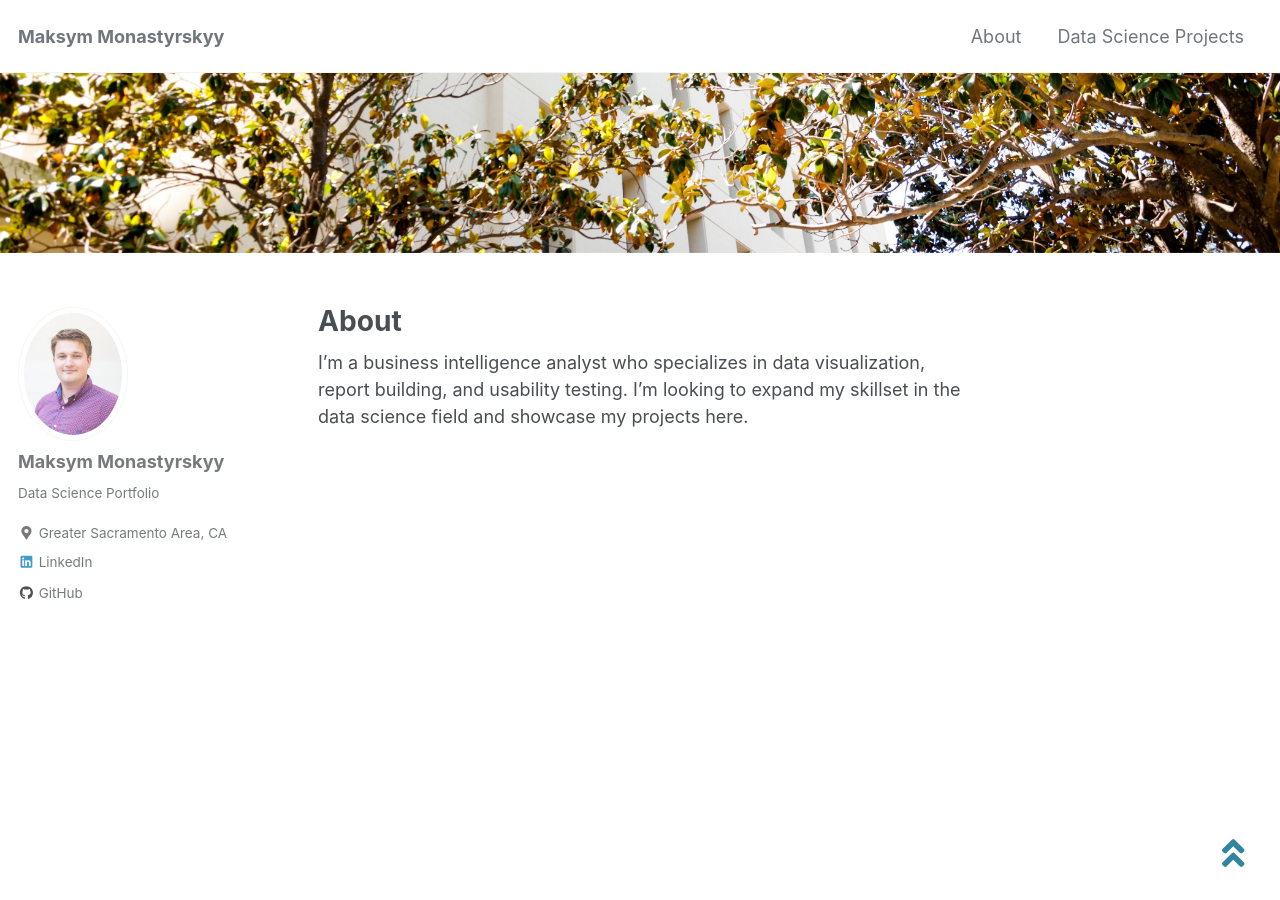
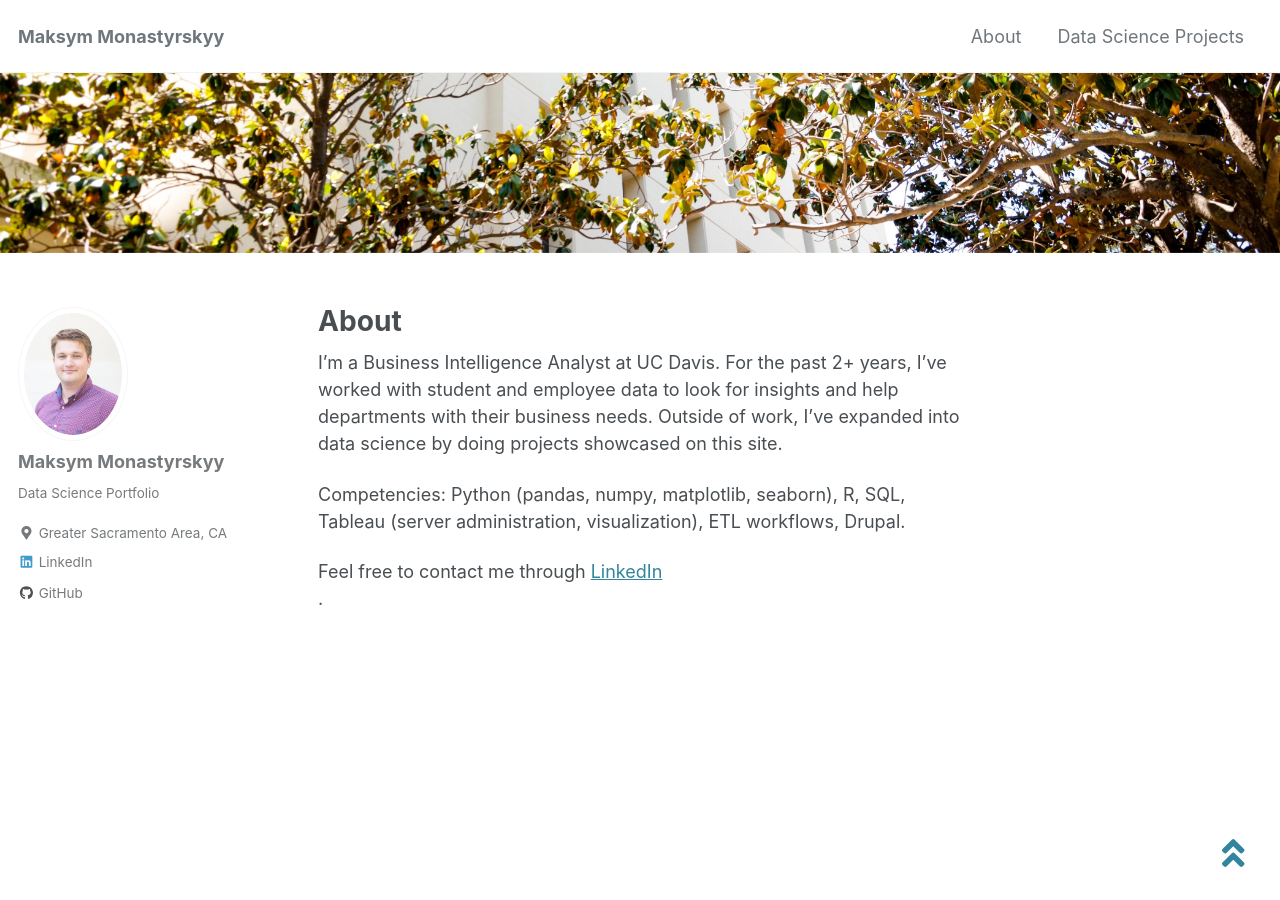
Before and after one commit to monastyrskyy/monastyrskyy.github.io, a Jekyll site: the page built from _pages/about.md, in a window 1280 px wide and 900 px high. Built offline with Jekyll 4.4.1, drawn with Linux system fonts in a browser that asks for light colours; cached includes are drawn as plain includes; nearby versions of some CDN libraries.

```diff
--- a/_pages/about.md
+++ b/_pages/about.md
@@ -5,4 +5,8 @@
   image: "/images/header_thin.jpg"
 ---
 
-I'm a business intelligence analyst who specializes in data visualization, report building, and usability testing. I'm looking to expand my skillset in the data science field and showcase my projects here.
+I'm a Business Intelligence Analyst at UC Davis. For the past 2+ years, I've worked with student and employee data to look for insights and help departments with their business needs. Outside of work, I've expanded into data science by doing projects showcased on this site.
+
+Competencies: Python (pandas, numpy, matplotlib, seaborn), R, SQL, Tableau (server administration, visualization), ETL workflows, Drupal.
+
+Feel free to contact me through <a href="https://www.linkedin.com/in/m-monast/" target="blank">LinkedIn</a><br/>.
```
Also changed, not shown: _posts/2020-2-8-phishing_websites_capstone.md (+5 -2 lines).
